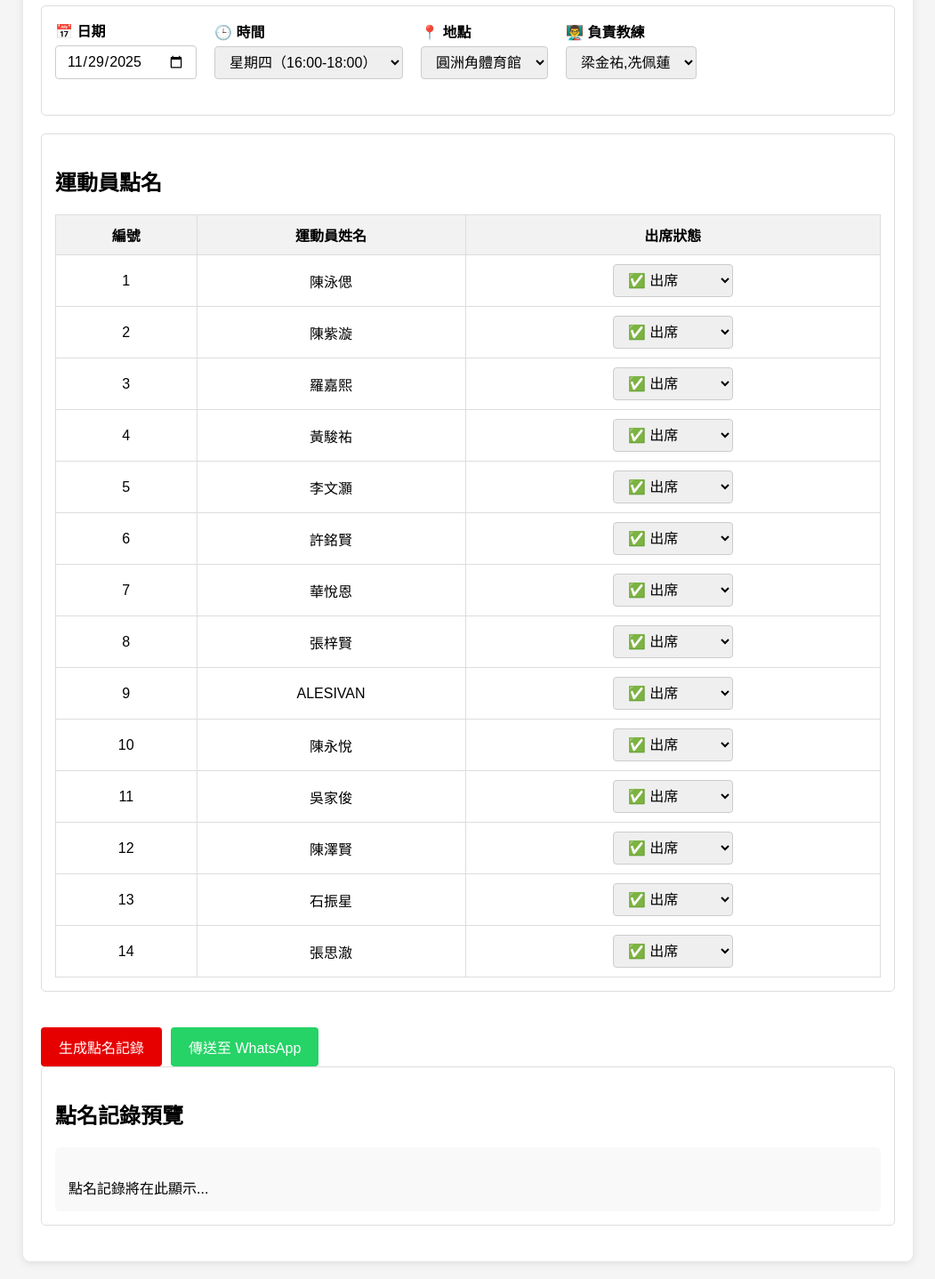
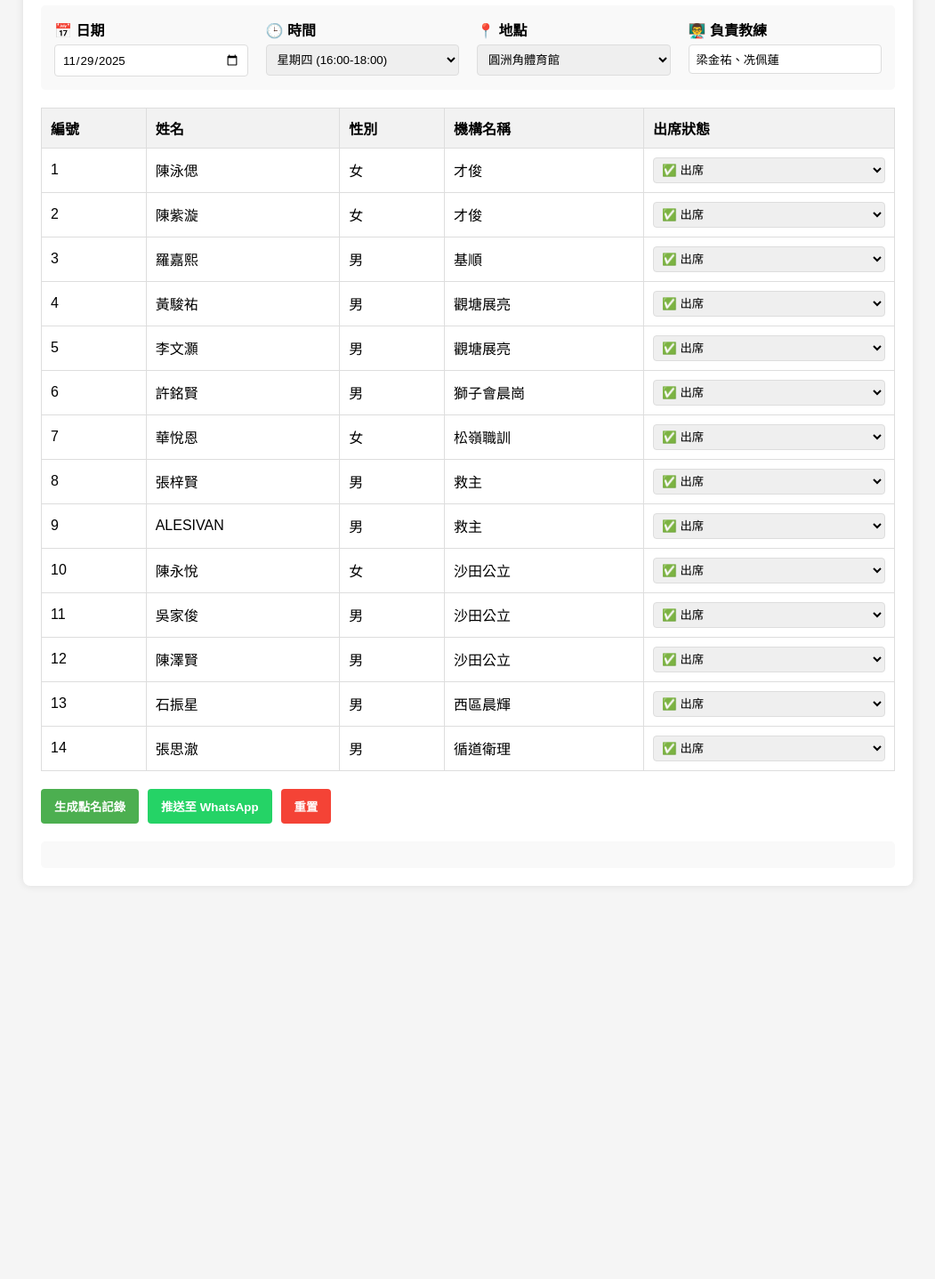
Before and after one commit to sing-netizen/TT25-FB09-10, a plain HTML site: page index.html in a window 1280 px wide. Shown: the part 121-1559 px from the top of the page at 89% size, without its empty margins (114-1165 px from the left). After the commit the page ends 1137 px from the top, so only its background shows below. Drawn offline with Linux system fonts and the light colour scheme.

Commit message:
Table tennis-FB Team

```diff
--- a/index.html
+++ b/index.html
@@ -3,7 +3,7 @@
 <head>
     <meta charset="UTF-8">
     <meta name="viewport" content="width=device-width, initial-scale=1.0">
-    <title>乒乓球B隊預備班點名系統</title>
+    <title>乒乓球B隊預備班訓練點名系統</title>
     <style>
         * {
             box-sizing: border-box;
@@ -20,28 +20,25 @@
             background-color: white;
             padding: 20px;
             border-radius: 8px;
-            box-shadow: 0 2px 10px rgba(0,0,0,0.1);
+            box-shadow: 0 0 10px rgba(0,0,0,0.1);
         }
         h1 {
-            color: #e60000;
+            color: #d32f2f;
             text-align: center;
             margin-bottom: 20px;
         }
-        .form-section {
+        .info-section {
+            display: flex;
+            flex-wrap: wrap;
+            gap: 20px;
             margin-bottom: 20px;
             padding: 15px;
-            border: 1px solid #ddd;
+            background-color: #f9f9f9;
             border-radius: 5px;
         }
-        .form-row {
-            display: flex;
-            flex-wrap: wrap;
-            margin-bottom: 15px;
-            align-items: center;
-        }
-        .form-group {
-            margin-right: 20px;
-            margin-bottom: 10px;
+        .info-item {
+            flex: 1;
+            min-width: 200px;
         }
         label {
             display: block;
@@ -49,136 +46,149 @@
             font-weight: bold;
         }
         select, input {
-            padding: 8px 12px;
-            border: 1px solid #ccc;
+            width: 100%;
+            padding: 8px;
+            border: 1px solid #ddd;
             border-radius: 4px;
-            font-size: 16px;
         }
         table {
             width: 100%;
             border-collapse: collapse;
-            margin-top: 20px;
+            margin-bottom: 20px;
         }
         th, td {
             border: 1px solid #ddd;
             padding: 10px;
-            text-align: center;
+            text-align: left;
         }
         th {
             background-color: #f2f2f2;
+            font-weight: bold;
         }
-        .attendance-status {
-            min-width: 120px;
+        .attendance-select {
+            width: 100%;
+            padding: 5px;
+            border: 1px solid #ddd;
+            border-radius: 4px;
         }
-        .btn {
-            background-color: #e60000;
-            color: white;
-            border: none;
-            padding: 10px 20px;
-            border-radius: 4px;
-            cursor: pointer;
-            font-size: 16px;
-            margin-top: 20px;
-        }
-        .btn:hover {
-            background-color: #cc0000;
-        }
-        .whatsapp-btn {
-            background-color: #25D366;
-        }
-        .whatsapp-btn:hover {
-            background-color: #128C7E;
-        }
-        .preview {
-            background-color: #f9f9f9;
-            padding: 15px;
-            border-radius: 5px;
-            margin-top: 20px;
-            white-space: pre-line;
-            font-family: Arial, sans-serif;
-        }
-        .button-group {
+        .buttons {
             display: flex;
             gap: 10px;
             margin-top: 20px;
         }
-        .icon {
+        button {
+            padding: 10px 15px;
+            border: none;
+            border-radius: 4px;
+            cursor: pointer;
+            font-weight: bold;
+        }
+        #generateBtn {
+            background-color: #4CAF50;
+            color: white;
+        }
+        #whatsappBtn {
+            background-color: #25D366;
+            color: white;
+        }
+        #resetBtn {
+            background-color: #f44336;
+            color: white;
+        }
+        .output {
+            margin-top: 20px;
+            padding: 15px;
+            background-color: #f9f9f9;
+            border-radius: 5px;
+            white-space: pre-line;
+            font-family: Arial, sans-serif;
+        }
+        .emoji {
+            font-size: 16px;
             margin-right: 5px;
+        }
+        .stats {
+            margin-top: 15px;
+            padding: 10px;
+            background-color: #e8f5e9;
+            border-radius: 5px;
         }
     </style>
 </head>
 <body>
     <div class="container">
-        <h1>🏓 乒乓球B隊預備班點名系統</h1>
+        <h1>🏓 乒乓球B隊預備班訓練點名系統</h1>
 
-        <div class="form-section">
-            <div class="form-row">
-                <div class="form-group">
-                    <label for="training-date">📅 日期</label>
-                    <input type="date" id="training-date">
+        <div class="info-section">
+            <div class="info-item">
+                <label>📅 日期</label>
+                <input type="date" id="trainingDate">
             </div>
-                <div class="form-group">
-                    <label for="training-time">🕒 時間</label>
-                    <select id="training-time">
-                        <option value="星期四（16:00-18:00）">星期四（16:00-18:00）</option>
-                        <option value="星期六（10:00-13:00）">星期六（10:00-13:00）</option>
+            <div class="info-item">
+                <label>🕒 時間</label>
+                <select id="trainingTime">
+                    <option value="星期四 (16:00-18:00)">星期四 (16:00-18:00)</option>
+                    <option value="星期六 (10:00-13:00)">星期六 (10:00-13:00)</option>
                 </select>
             </div>
-                <div class="form-group">
-                    <label for="training-location">📍 地點</label>
-                    <select id="training-location">
+            <div class="info-item">
+                <label>📍 地點</label>
+                <select id="trainingLocation">
                     <option value="圓洲角體育館">圓洲角體育館</option>
                     <option value="保安道體育館">保安道體育館</option>
                 </select>
             </div>
-                <div class="form-group">
-                    <label for="training-coach">👨‍🏫 負責教練</label>
-                    <select id="training-coach">
-                        <option value="梁金祐,冼佩蓮">梁金祐,冼佩蓮</option>
-                    </select>
-                </div>
+            <div class="info-item">
+                <label>👨‍🏫 負責教練</label>
+                <input type="text" id="coaches" value="梁金祐、冼佩蓮" readonly>
             </div>
         </div>
 
-        <div class="form-section">
-            <h2>運動員點名</h2>
-            <table id="attendance-table">
+        <table id="attendanceTable">
             <thead>
                 <tr>
                     <th>編號</th>
-                        <th>運動員姓名</th>
+                    <th>姓名</th>
+                    <th>性別</th>
+                    <th>機構名稱</th>
                     <th>出席狀態</th>
                 </tr>
             </thead>
             <tbody>
-                    <!-- 運動員列表將由JavaScript動態生成 -->
+                <!-- 運動員數據將由JavaScript動態生成 -->
             </tbody>
         </table>
+
+        <div class="buttons">
+            <button id="generateBtn">生成點名記錄</button>
+            <button id="whatsappBtn">推送至 WhatsApp</button>
+            <button id="resetBtn">重置</button>
         </div>
 
-        <div class="button-group">
-            <button class="btn" id="generate-btn">生成點名記錄</button>
-            <button class="btn whatsapp-btn" id="whatsapp-btn">傳送至 WhatsApp</button>
-        </div>
-
-        <div class="form-section">
-            <h2>點名記錄預覽</h2>
-            <div class="preview" id="preview-area">
-                點名記錄將在此顯示...
-            </div>
-        </div>
+        <div class="output" id="output"></div>
     </div>
 
     <script>
-        // 運動員名單
+        // 運動員數據
         const athletes = [
-            "陳泳偲", "陳紫漩", "羅嘉熙", "黃駿𧙗", "李文灝",
-            "許銘賢", "華悅恩", "張梓賢", "ALESIVAN", "陳永悅",
-            "吳家俊", "陳澤賢", "石振星", "張思澈"
+            { id: 1, name: "陳泳偲", gender: "F", organization: "才俊" },
+            { id: 2, name: "陳紫漩", gender: "F", organization: "才俊" },
+            { id: 3, name: "羅嘉熙", gender: "M", organization: "基順" },
+            { id: 4, name: "黃駿𧙗", gender: "M", organization: "觀塘展亮" },
+            { id: 5, name: "李文灝", gender: "M", organization: "觀塘展亮" },
+            { id: 6, name: "許銘賢", gender: "M", organization: "獅子會晨崗" },
+            { id: 7, name: "華悅恩", gender: "F", organization: "松嶺職訓" },
+            { id: 8, name: "張梓賢", gender: "M", organization: "救主" },
+            { id: 9, name: "ALESIVAN", gender: "M", organization: "救主" },
+            { id: 10, name: "陳永悅", gender: "F", organization: "沙田公立" },
+            { id: 11, name: "吳家俊", gender: "M", organization: "沙田公立" },
+            { id: 12, name: "陳澤賢", gender: "M", organization: "沙田公立" },
+            { id: 13, name: "石振星", gender: "M", organization: "西區晨輝" },
+            { id: 14, name: "張思澈", gender: "M", organization: "循道衛理" }
         ];
 
-        // 出席狀態選項與對應的emoji
-        const statusOptions = [
+        // 出席狀態選項與emoji
+        const attendanceOptions = [
             { value: "Yes", text: "✅ 出席" },
             { value: "Abs", text: "📝 請假" },
             { value: "O", text: "❌ 無故缺席" },
@@ -189,94 +199,54 @@
 
         // 初始化表格
         function initTable() {
-            const tableBody = document.querySelector("#attendance-table tbody");
-            tableBody.innerHTML = "";
+            const tbody = document.querySelector("#attendanceTable tbody");
+            tbody.innerHTML = "";
 
-            athletes.forEach((athlete, index) => {
+            athletes.forEach(athlete => {
                 const row = document.createElement("tr");
 
                 // 編號
-                const numberCell = document.createElement("td");
-                numberCell.textContent = index + 1;
-                row.appendChild(numberCell);
+                const idCell = document.createElement("td");
+                idCell.textContent = athlete.id;
+                row.appendChild(idCell);
 
                 // 姓名
                 const nameCell = document.createElement("td");
-                nameCell.textContent = athlete;
+                nameCell.textContent = athlete.name;
                 row.appendChild(nameCell);
 
-                // 狀態下拉選單
+                // 性別
+                const genderCell = document.createElement("td");
+                genderCell.textContent = athlete.gender === "M" ? "男" : "女";
+                row.appendChild(genderCell);
+
+                // 機構名稱
+                const orgCell = document.createElement("td");
+                orgCell.textContent = athlete.organization;
+                row.appendChild(orgCell);
+
+                // 出席狀態
                 const statusCell = document.createElement("td");
                 const select = document.createElement("select");
-                select.className = "attendance-status";
+                select.className = "attendance-select";
+                select.dataset.id = athlete.id;
 
-                statusOptions.forEach(option => {
+                // 添加選項
+                attendanceOptions.forEach(option => {
                     const optionElement = document.createElement("option");
                     optionElement.value = option.value;
                     optionElement.textContent = option.text;
                     select.appendChild(optionElement);
                 });
 
+                // 默認選中"出席"
+                select.value = "Yes";
+
                 statusCell.appendChild(select);
                 row.appendChild(statusCell);
 
-                tableBody.appendChild(row);
+                tbody.appendChild(row);
             });
-        }
-
-        // 生成點名記錄
-        function generateRecord() {
-            const date = document.getElementById("training-date").value;
-            const time = document.getElementById("training-time").value;
-            const location = document.getElementById("training-location").value;
-            const coach = document.getElementById("training-coach").value;
-
-            // 獲取當前時間
-            const now = new Date();
-            const generatedTime = now.toLocaleString("zh-Hant", {
-                year: "numeric",
-                month: "2-digit",
-                day: "2-digit",
-                hour: "2-digit",
-                minute: "2-digit",
-                hour12: false
-            });
-
-            // 收集運動員狀態
-            const statusSelects = document.querySelectorAll(".attendance-status");
-            const athleteStatus = [];
-
-            statusSelects.forEach((select, index) => {
-                const statusText = select.options[select.selectedIndex].text;
-                athleteStatus.push({
-                    name: athletes[index],
-                    status: statusText
-                });
-            });
-
-            // 生成預覽文本
-            let previewText = `🏓 乒乓球B隊預備班訓練點名記錄\n\n`;
-            previewText += `📅 日期：${date}\n`;
-            previewText += `🕒 時間：${time}\n`;
-            previewText += `📍 地點：${location}\n`;
-            previewText += `👨‍🏫 負責教練：${coach}\n\n`;
-            previewText += `運動員出席情況：\n`;
-
-            athleteStatus.forEach((athlete, index) => {
-                previewText += `${index + 1}. ${athlete.name} - ${athlete.status}\n`;
-            });
-
-            previewText += `\n此記錄由點名系統自動生成\n生成時間：${generatedTime}`;
-
-            document.getElementById("preview-area").textContent = previewText;
-        }
-
-        // 傳送至WhatsApp
-        function sendToWhatsApp() {
-            const previewText = document.getElementById("preview-area").textContent;
-            const encodedText = encodeURIComponent(previewText);
-            const whatsappUrl = `https://wa.me/?text=${encodedText}`;
-            window.open(whatsappUrl, "_blank");
         }
 
         // 設置默認日期為今天
@@ -285,8 +255,79 @@
             const year = today.getFullYear();
             const month = String(today.getMonth() + 1).padStart(2, '0');
             const day = String(today.getDate()).padStart(2, '0');
-            const todayString = `${year}-${month}-${day}`;
-            document.getElementById("training-date").value = todayString;
+            document.getElementById("trainingDate").value = `${year}-${month}-${day}`;
+        }
+
+        // 生成點名記錄
+        function generateReport() {
+            const date = document.getElementById("trainingDate").value;
+            const time = document.getElementById("trainingTime").value;
+            const location = document.getElementById("trainingLocation").value;
+            const coaches = document.getElementById("coaches").value;
+
+            // 格式化日期
+            const dateObj = new Date(date);
+            const formattedDate = `${dateObj.getFullYear()}年${dateObj.getMonth() + 1}月${dateObj.getDate()}日`;
+
+            // 獲取當前時間（24小時制）
+            const now = new Date();
+            const generatedTime = `${String(now.getHours()).padStart(2, '0')}:${String(now.getMinutes()).padStart(2, '0')}`;
+
+            // 統計出席情況
+            let presentCount = 0;
+            let totalCount = athletes.length;
+
+            // 生成運動員列表
+            let athletesList = "";
+            athletes.forEach(athlete => {
+                const select = document.querySelector(`select[data-id="${athlete.id}"]`);
+                const status = select.value;
+                const statusText = attendanceOptions.find(opt => opt.value === status).text;
+
+                if (status === "Yes") presentCount++;
+
+                athletesList += `${athlete.id}. ${athlete.name} (${athlete.gender === "M" ? "男" : "女"}) - ${athlete.organization} - ${statusText}\n`;
+            });
+
+            // 計算出席率
+            const attendanceRate = ((presentCount / totalCount) * 100).toFixed(1);
+
+            // 生成報告
+            const report = `🏓 乒乓球B隊預備班訓練點名記錄\n\n` +
+                          `📅 日期：${formattedDate}\n` +
+                          `🕒 時間：${time}\n` +
+                          `📍 地點：${location}\n` +
+                          `👨‍🏫 負責教練：${coaches}\n\n` +
+                          `運動員名單：\n${athletesList}\n` +
+                          `📊 出席統計：\n` +
+                          `   出席人數：${presentCount}/${totalCount}\n` +
+                          `   出席率：${attendanceRate}%\n\n` +
+                          `此記錄由點名系統自動生成\n` +
+                          `生成時間：${formattedDate} ${generatedTime}`;
+
+            document.getElementById("output").textContent = report;
+        }
+
+        // 推送至WhatsApp
+        function sendToWhatsApp() {
+            const report = document.getElementById("output").textContent;
+            if (!report) {
+                alert("請先生成點名記錄");
+                return;
+            }
+
+            const encodedReport = encodeURIComponent(report);
+            const whatsappUrl = `https://wa.me/?text=${encodedReport}`;
+            window.open(whatsappUrl, '_blank');
+        }
+
+        // 重置表單
+        function resetForm() {
+            document.querySelectorAll(".attendance-select").forEach(select => {
+                select.value = "Yes";
+            });
+            setDefaultDate();
+            document.getElementById("output").textContent = "";
         }
 
         // 初始化
@@ -294,8 +335,10 @@
             initTable();
             setDefaultDate();
 
-            document.getElementById("generate-btn").addEventListener("click", generateRecord);
-            document.getElementById("whatsapp-btn").addEventListener("click", sendToWhatsApp);
+            // 綁定事件
+            document.getElementById("generateBtn").addEventListener("click", generateReport);
+            document.getElementById("whatsappBtn").addEventListener("click", sendToWhatsApp);
+            document.getElementById("resetBtn").addEventListener("click", resetForm);
         });
     </script>
 </body>
```
Lines whose indentation alone changed are shown as unchanged.
